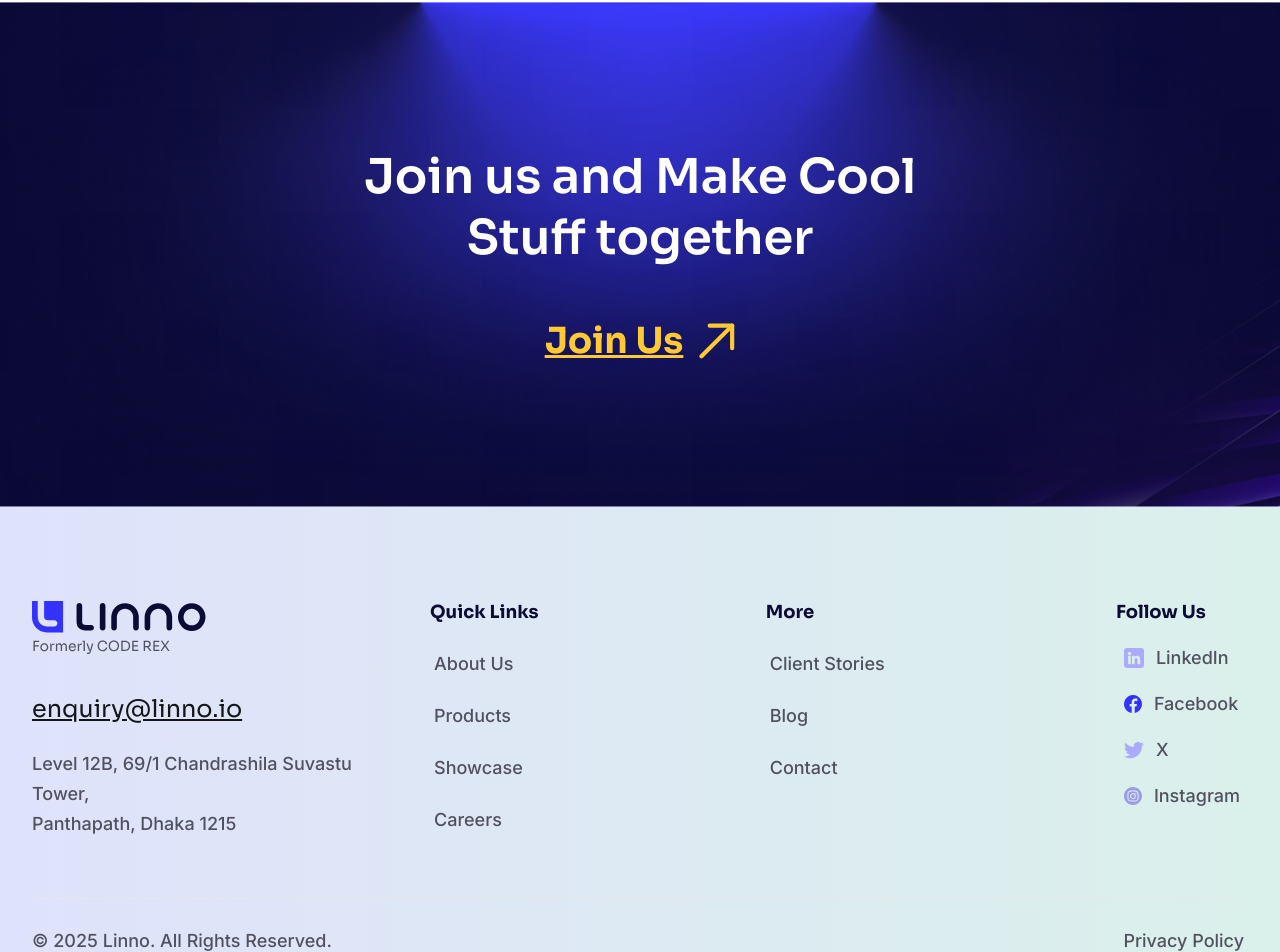
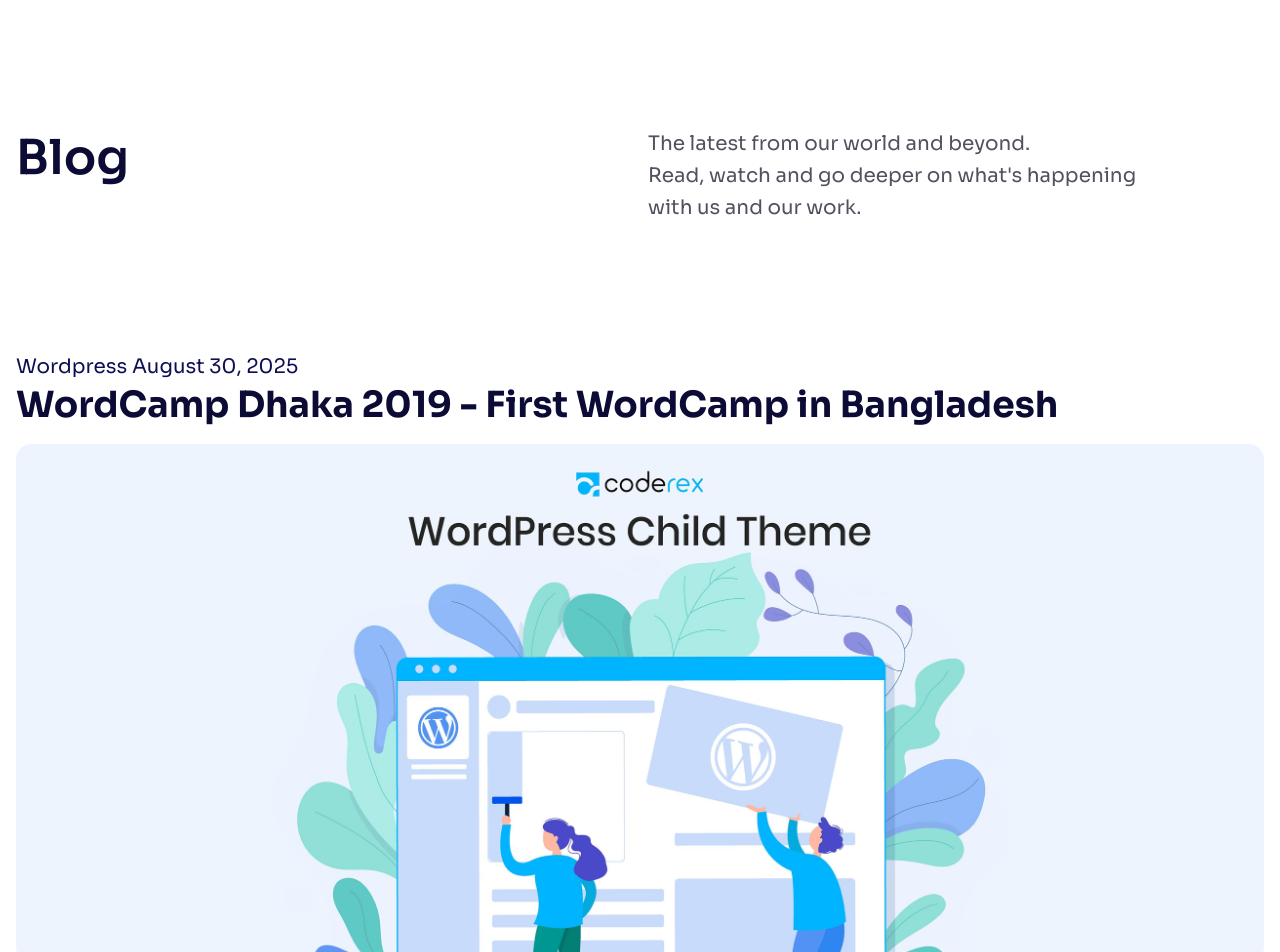
Before and after one commit to CODEREXLTD/Linno-website, a Next.js app: page /blog in a window 1280 px wide. Shown: the part 98-1050 px from the top of the page. Built offline with nearby package versions, Linux system fonts and the light colour scheme.

Commit message:
wordcamp blog done

```diff
--- a/src/app/blog/Content.jsx
+++ b/src/app/blog/Content.jsx
@@ -2,19 +2,63 @@
 import Footer from '@/components/common/Footer';
 import Header from '@/components/common/Header';
 import JoinUsLink from '@/components/ui/JoinUsLink';
+import Image from 'next/image';
+import Link from 'next/link';
 import React, { memo } from 'react'
 
 const Content = () => {
 
+    const formattedToday = new Intl.DateTimeFormat('en-US', {
+        month: 'long',
+        day: 'numeric',
+        year: 'numeric',
+        timeZone: 'Asia/Dhaka'
+        }).format(new Date());
+
     return (
         <>
-            <div className="min-h-screen bg-[#f2f5fb]">
+            <div className="min-h-screen">
                 {/* Header */}
                 <Header />
 
                 {/* Main Content */}
                 <main className="w-full">
+                    <section className="w-full py-[63px] sm:py-[95px] lg:py-[126px] bg-white">
+                        <div className="w-full max-w-[1440px] px-2 md:px-4 mx-auto">
+                            <div className='grid grid-cols-1 md:grid-cols-2 gap-4 mb-16 md:mb-32'>
+                                <h2 className='font-sora text-[#0B0B35] text-[28px] sm:text-[36px] lg:text-[48px] font-semibold leading-tight'>
+                                    Blog
+                                </h2>
+                                <p className='font-sora text-[#51515F] text-[16px] sm:text-[18px] lg:text-[20px] leading-[24px] sm:leading-[28px] lg:leading-[32px] w-full max-w-[auto] md:max-w-[500px]'>
+                                    The latest from our world and beyond. <br />
+                                    Read, watch and go deeper on what's happening with us and our work.
+                                </p>
+                            </div>
+                            <div className='space-y-4'>
+                                <p className='font-sora text-[#0F0E55] text-[14px] md:text-[20px]'>
+                                    Wordpress {formattedToday}
+                                </p>
 
+                                <Link href="/blog/wordcamp-dhaka-2019">
+                                    <h3  className='font-sora text-[#0B0B35] text-[24px] sm:text-[30px] lg:text-[36px] font-bold leading-tight'>
+                                        WordCamp Dhaka 2019 - First WordCamp in Bangladesh
+                                    </h3>
+                                </Link>
+
+                                <div className='mx-auto'>
+                                    <Link href="/blog/wordcamp-dhaka-2019">
+                                        <Image
+                                            src="/images/wordpress-wordcamp.png"
+                                            alt="WordCamp Dhaka 2019"
+                                            width={400}
+                                            height={300}
+                                            className="w-full h-auto"
+                                        />
+                                    </Link>
+                                </div>
+                            </div>
+                        </div>
+                    </section>
                     {/* Join Us Section */}
                     <section
                         className="w-full bg-cover bg-center bg-no-repeat pt-[72px] sm:pt-[108px] lg:pt-[144px] pr-[28px] sm:pr-[42px] lg:pr-[56px] pb-[72px] sm:pb-[108px] lg:pb-[144px] pl-[28px] sm:pl-[42px] lg:pl-[56px]"
```
Also changed, not shown: public/images/wordpress-wordcamp.png (added), public/images/wordpress.png (added).
